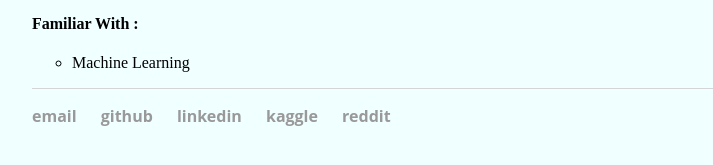
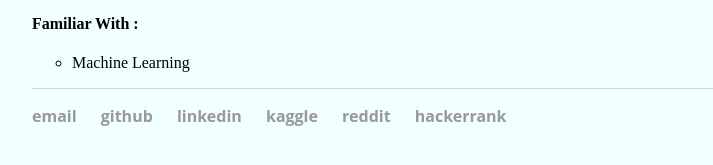
Before and after one commit to thisis-akash/thisis-akash.github.io, a Jekyll site: the page built from index.html, in a window 1280 px wide. Shown: the part 385-550 px from the top of the page, without its empty margins (160-873 px from the left). Built offline with Jekyll 4.4.1, drawn with Linux system fonts in a browser that asks for light colours.

Commit message:
added hackerrank profile

```diff
--- a/_layouts/default.html
+++ b/_layouts/default.html
@@ -35,6 +35,7 @@
 					<li><a href="https://linkedin.com/in/akashaggarwal13" target="_blank">linkedin</a></li>
 					<li><a href="https://kaggle.com/zyabxwcd" target="_blank">kaggle</a></li>
 					<li><a href="https://reddit.com/u/zyabxwcd" target="_blank">reddit</a></li>
+					<li><a href="https://hackerrank.com/zyabxwcd" target="_blank">hackerrank</a></li>
 				</ul>
 			</footer>
 		</body>
```
